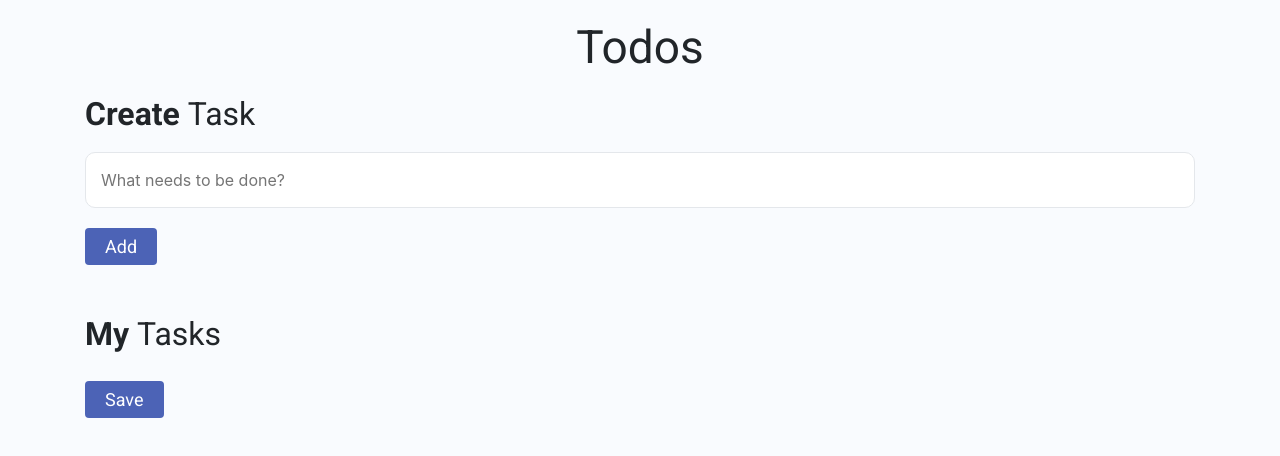
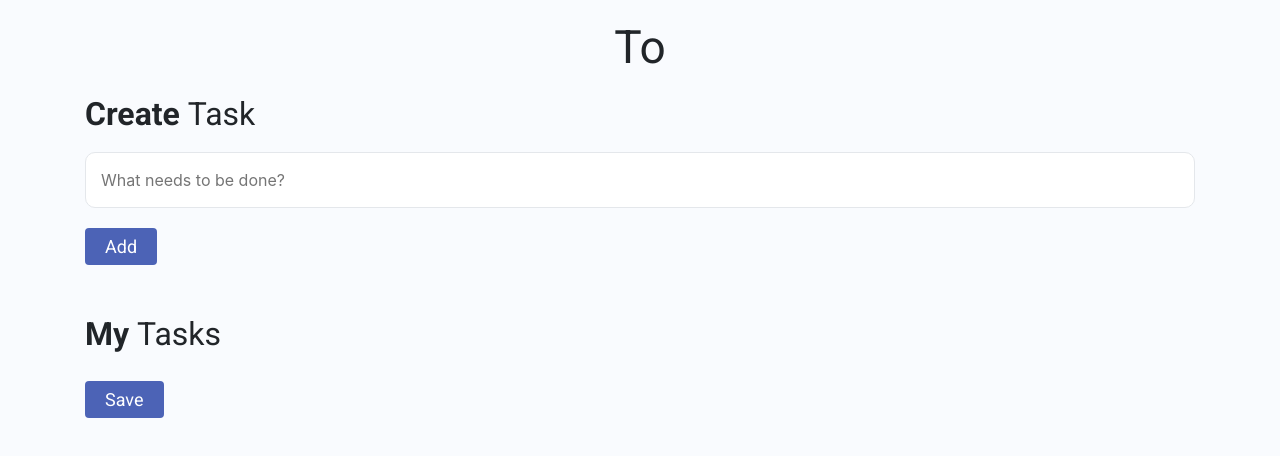
Before and after one commit to durgadhiraj/Todo-List, a plain HTML site: page index.html in a window 1280 px wide. Drawn offline with nearby package versions, Linux system fonts and the light colour scheme; a web font is replaced by a local one.

Commit message:
your changed

```diff
--- a/index.html
+++ b/index.html
@@ -33,7 +33,7 @@
       <div class="container">
         <div class="row">
           <div class="col-12">
-            <h1 class="todos-heading">Todos</h1>
+            <h1 class="todos-heading">To</h1>
             <h1 class="create-task-heading">
               Create <span class="create-task-heading-subpart">Task</span>
             </h1>
```
Also changed, not shown: 1 other file.
